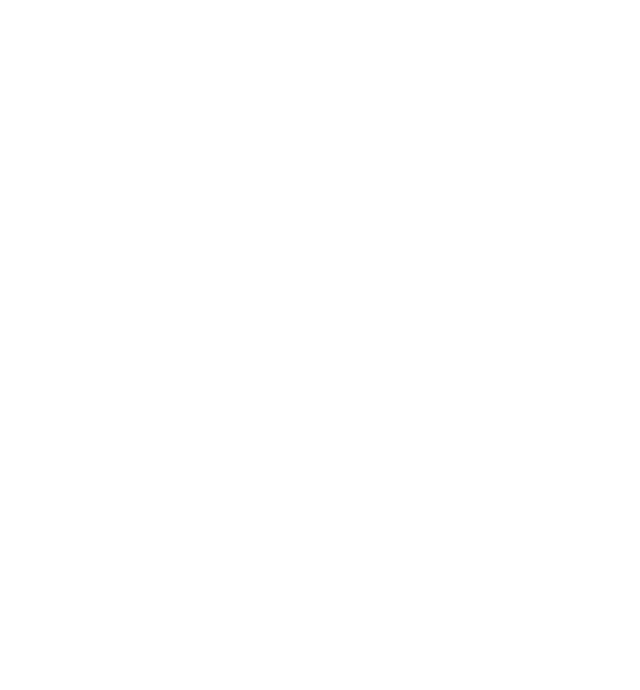
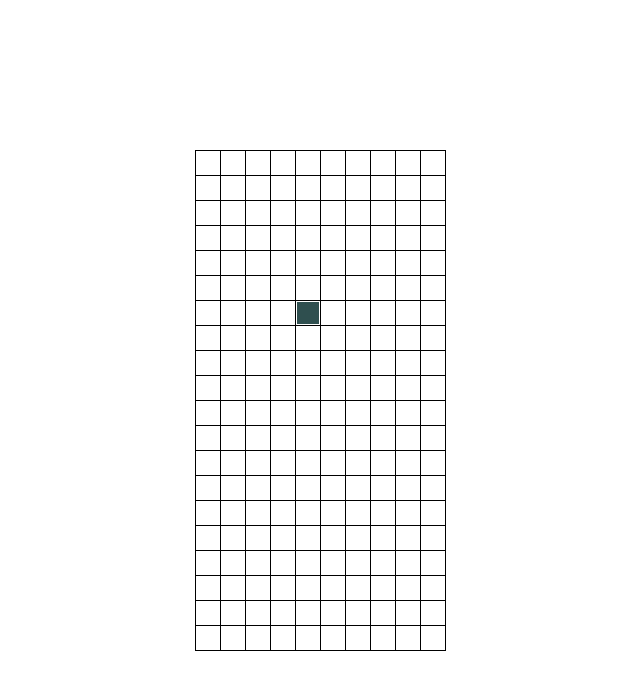
Before and after one commit to MantasZakas/Misc-js, a website: page tetris/index.html in a window 1280 px wide. Shown: the whole page, without its empty margins (320-960 px from the left). Drawn offline with nearby package versions, Linux system fonts and the light colour scheme.

Commit message:
Play field table done

```diff
--- a/tetris/index.html
+++ b/tetris/index.html
@@ -13,7 +13,13 @@
 </head>
 <body>
 
-
+<div id="main_div" class="container-fluid p-0 d-flex align-items-center justify-content-center">
+    <table id="tetris_field">
+        <tbody>
+            <!--Filled by JS-->
+        </tbody>
+    </table>
+</div>
 
 </body>
 </html>
--- a/tetris/js/scripts.js
+++ b/tetris/js/scripts.js
@@ -0,0 +1,39 @@
+"use strict";
+
+$(function() {
+
+    prepareTetrisField();
+    setKeyListener();
+
+    let position = [4, 140];
+    test();
+
+    /**
+     * Prepare the table that serves as the play field
+     */
+    function prepareTetrisField () {
+        let tetrisField = $("#tetris_field");
+        for (let rowNo = 200; rowNo > 0; rowNo -= 10) {
+            let fieldRow = '<tr>';
+            for (let colNo = 0; colNo < 10; colNo++) {
+                fieldRow += ('<td class="' + colNo + ' ' + rowNo + '"></td>');
+            }
+            fieldRow += '</tr>';
+            tetrisField.append(fieldRow);
+        }
+    }
+
+    function setKeyListener () {
+        $(document).keydown(function (e) {
+            console.log(e.which);
+
+        })
+    }
+
+    function test () {
+        let col = position[0];
+        let row = position[1];
+        row = row.toString();
+        document.getElementsByClassName(row)[col].innerHTML = '<div class="tetris-segment"></div>';
+    }
+});
--- a/tetris/scss/style.scss
+++ b/tetris/scss/style.scss
@@ -0,0 +1,19 @@
+#main_div {
+  height: 100vh;
+}
+
+#tetris_field {
+  box-sizing: border-box;
+
+  td {
+    height: 25px;
+    width: 25px;
+    border: 1px solid black;
+  }
+}
+
+.tetris-segment {
+  height: 100%;
+  width: 100%;
+  background-color: darkslategrey;
+}
```
Also changed, not shown: tetris/css/style.css.
